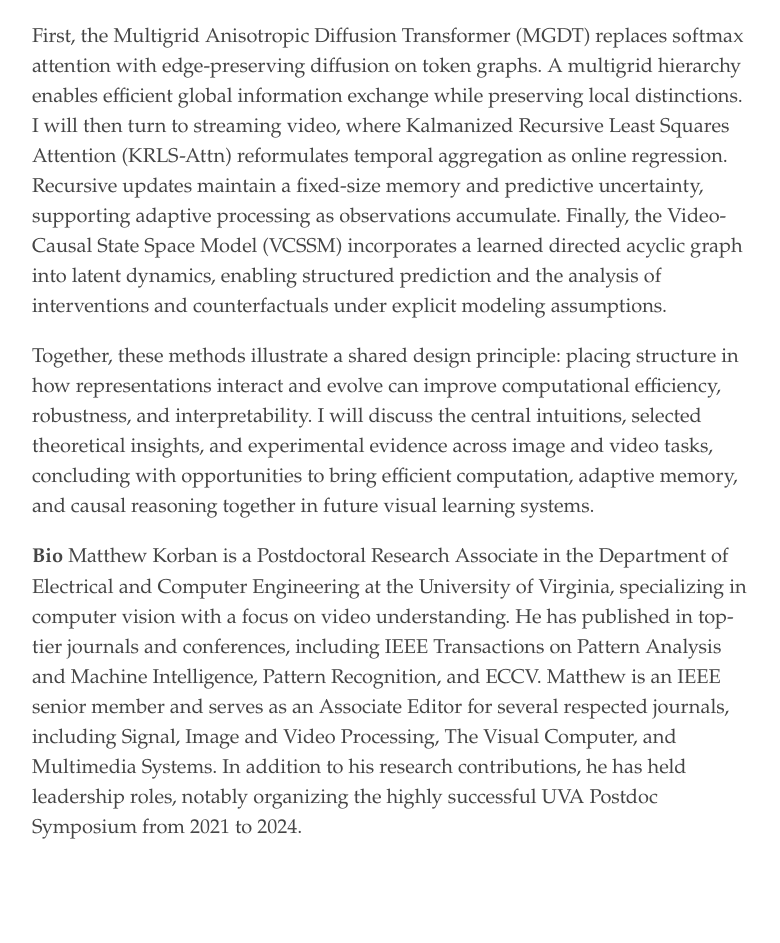
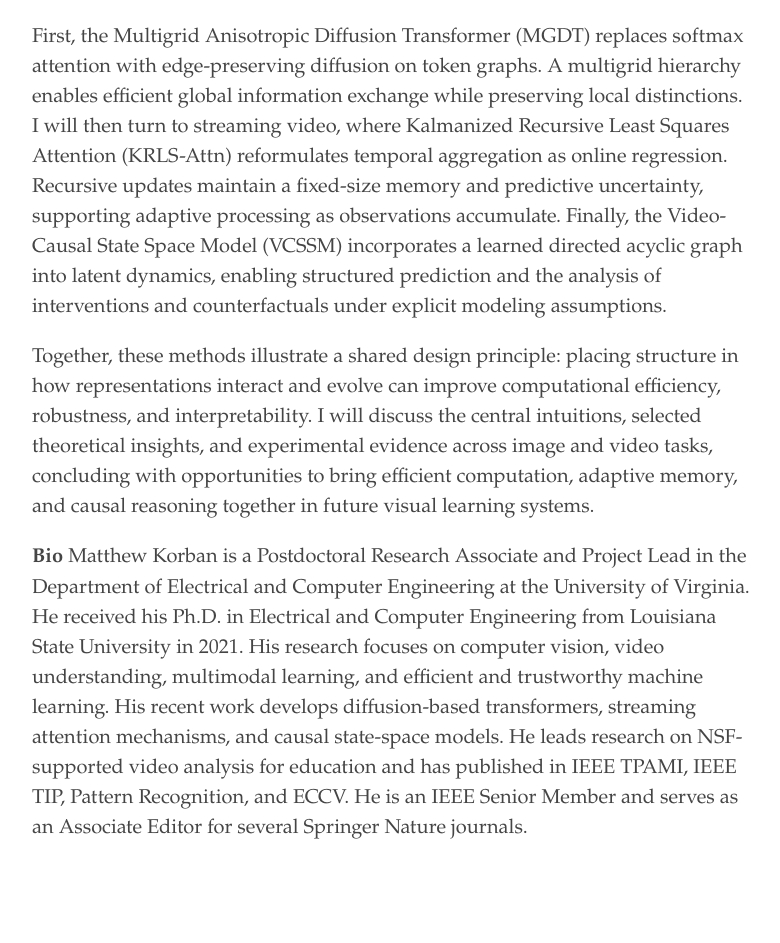
Before and after one commit to uvaml/uvaml.github.io, a Jekyll site: the page built from _texts/2026-10-28.md, in a window 1280 px wide. Shown: the part 866-1809 px from the top of the page, without its empty margins (248-1028 px from the left). Built offline with Jekyll 4.4.1, drawn with Linux system fonts in a browser that asks for light colours.

Commit message:
update bio

```diff
--- a/_texts/2026-10-28.md
+++ b/_texts/2026-10-28.md
@@ -20,4 +20,4 @@ First, the Multigrid Anisotropic Diffusion Transformer (MGDT) replaces softmax a
 Together, these methods illustrate a shared design principle: placing structure in how representations interact and evolve can improve computational efficiency, robustness, and interpretability. I will discuss the central intuitions, selected theoretical insights, and experimental evidence across image and video tasks, concluding with opportunities to bring efficient computation, adaptive memory, and causal reasoning together in future visual learning systems.
 
 **Bio**
-Matthew Korban is a Postdoctoral Research Associate in the Department of Electrical and Computer Engineering at the University of Virginia, specializing in computer vision with a focus on video understanding. He has published in top-tier journals and conferences, including IEEE Transactions on Pattern Analysis and Machine Intelligence, Pattern Recognition, and ECCV. Matthew is an IEEE senior member and serves as an Associate Editor for several respected journals, including Signal, Image and Video Processing, The Visual Computer, and Multimedia Systems. In addition to his research contributions, he has held leadership roles, notably organizing the highly successful UVA Postdoc Symposium from 2021 to 2024.
+Matthew Korban is a Postdoctoral Research Associate and Project Lead in the Department of Electrical and Computer Engineering at the University of Virginia. He received his Ph.D. in Electrical and Computer Engineering from Louisiana State University in 2021. His research focuses on computer vision, video understanding, multimodal learning, and efficient and trustworthy machine learning. His recent work develops diffusion-based transformers, streaming attention mechanisms, and causal state-space models. He leads research on NSF-supported video analysis for education and has published in IEEE TPAMI, IEEE TIP, Pattern Recognition, and ECCV. He is an IEEE Senior Member and serves as an Associate Editor for several Springer Nature journals.
```
